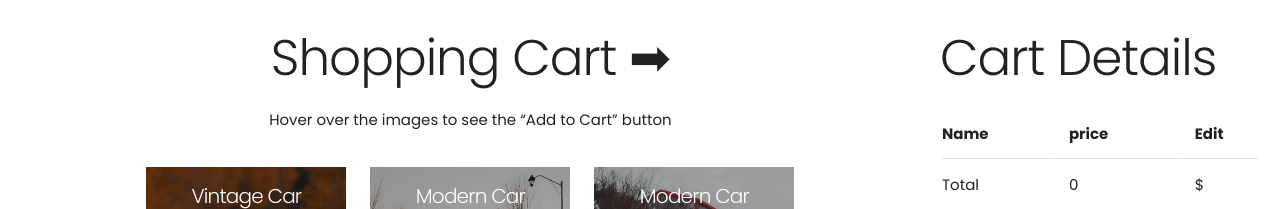
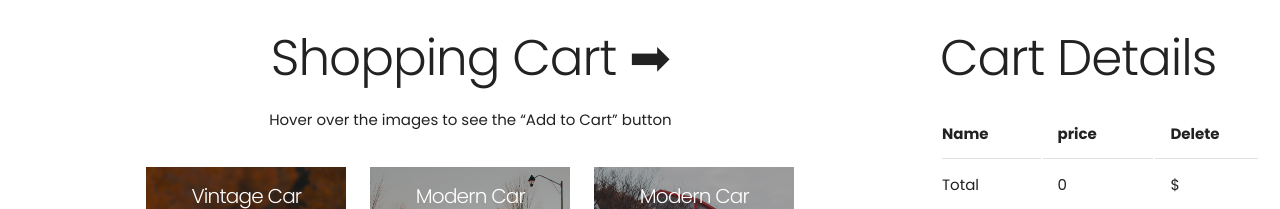
Before and after one commit to mahadirazib/ShoppingCartDemo, a plain HTML site: page index.html in a window 1280 px wide. Shown: the top 209 px of the page. Drawn offline with nearby package versions, Linux system fonts and the light colour scheme.

Commit message:
Update index.html

```diff
--- a/index.html
+++ b/index.html
@@ -184,7 +184,7 @@
                 <tr>
                     <th>Name</th>
                     <th>price</th>
-                    <th>Edit</th>
+                    <th>Delete</th>
                 </tr>
             </thead>
             <tbody class="cartList">
```
